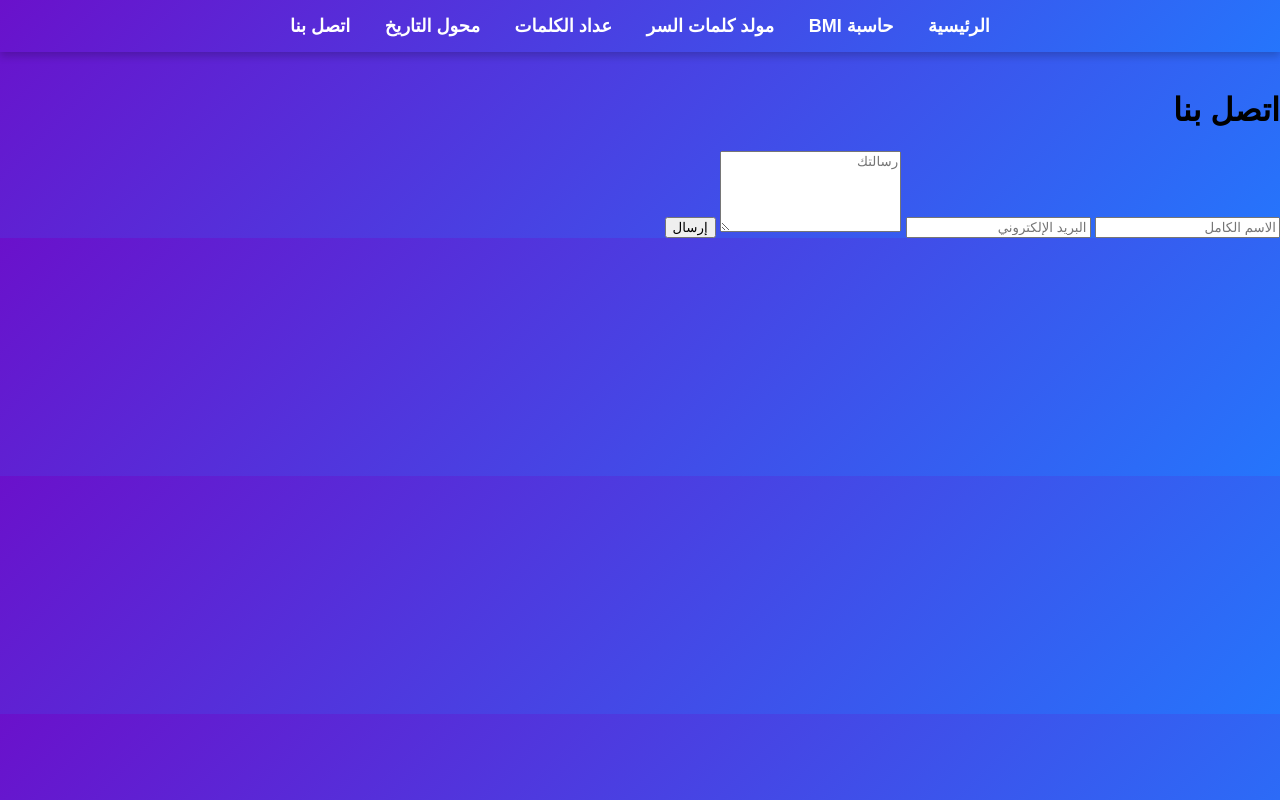
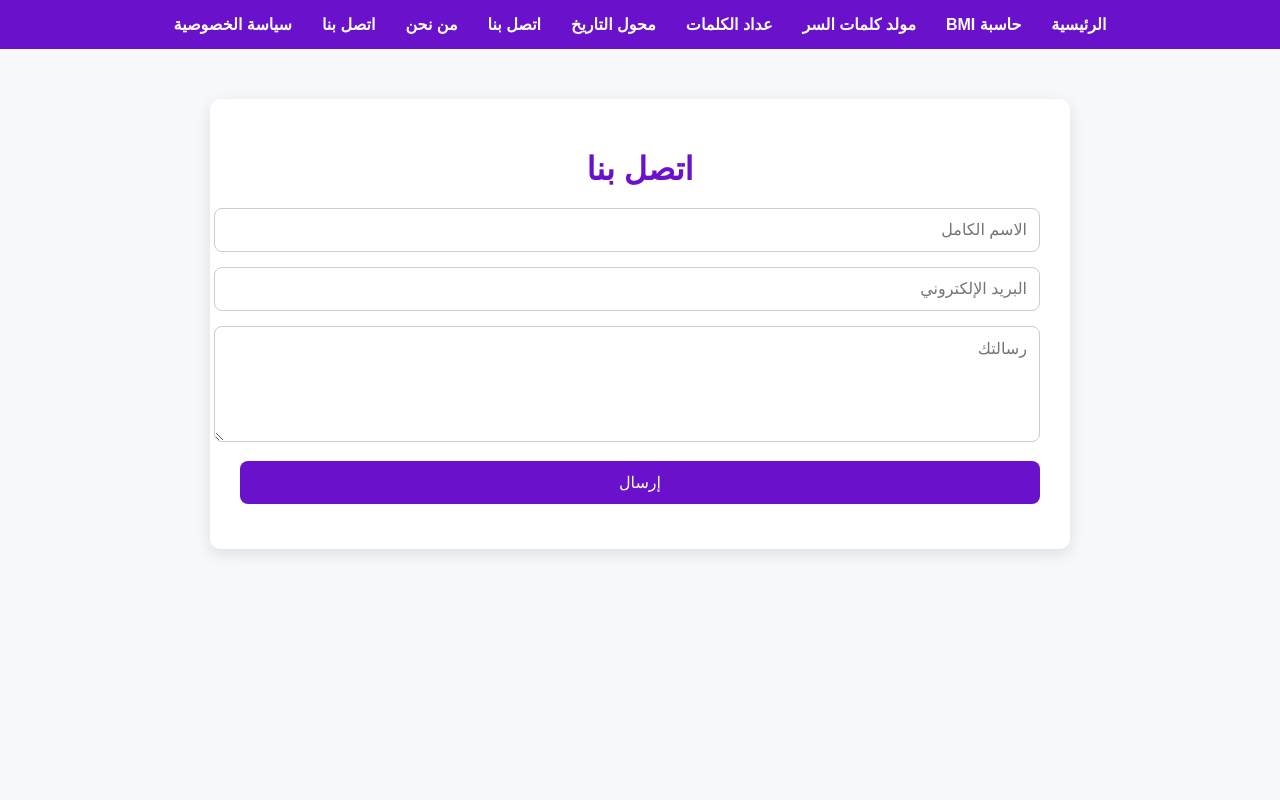
Before and after one commit to RidaKhouaja/age-calculator, a plain HTML site: page contact.html in a window 1280 px wide. Drawn offline with Linux system fonts and the light colour scheme.

Commit message:
autre modification

```diff
--- a/contact.html
+++ b/contact.html
@@ -5,7 +5,7 @@
 <meta name="viewport" content="width=device-width, initial-scale=1.0">
 <title>اتصل بنا</title>
 <meta name="description" content="تواصل معنا لأي استفسار أو اقتراح.">
-<link rel="stylesheet" href="style.css">
+<link rel="stylesheet" href="legal.css">
 </head>
 <body>
 <nav>
@@ -16,6 +16,9 @@
         <li><a href="wordcounter.html">عداد الكلمات</a></li>
         <li><a href="date-converter.html">محول التاريخ</a></li>
         <li><a href="contact.html" class="active">اتصل بنا</a></li>
+        <li><a href="about.html">من نحن</a></li>
+        <li><a href="contact.html">اتصل بنا</a></li>
+        <li><a href="privacy.html">سياسة الخصوصية</a></li>
     </ul>
 </nav>
 <div class="container">
--- /dev/null
+++ b/legal.css
@@ -0,0 +1,70 @@
+body {
+    font-family: 'Cairo', sans-serif;
+    background: #f7f8fc;
+    margin: 0;
+    padding: 0;
+    direction: rtl;
+}
+
+nav {
+    background: #6a11cb;
+    display: flex;
+    justify-content: center;
+    padding: 15px;
+}
+nav ul {
+    list-style: none;
+    margin: 0;
+    padding: 0;
+    display: flex;
+}
+nav ul li {
+    margin: 0 15px;
+}
+nav ul li a {
+    text-decoration: none;
+    color: white;
+    font-weight: bold;
+}
+nav ul li a:hover {
+    color: #ffd700;
+}
+
+.container {
+    max-width: 800px;
+    margin: 50px auto;
+    background: white;
+    padding: 30px;
+    border-radius: 10px;
+    box-shadow: 0 5px 15px rgba(0,0,0,0.1);
+}
+
+h1 {
+    color: #6a11cb;
+    text-align: center;
+    margin-bottom: 20px;
+}
+p {
+    font-size: 18px;
+    color: #333;
+    line-height: 1.8;
+}
+
+form input, form textarea, form button {
+    width: 100%;
+    margin-bottom: 15px;
+    padding: 12px;
+    font-size: 16px;
+    border-radius: 8px;
+    border: 1px solid #ccc;
+}
+form button {
+    background: #6a11cb;
+    color: white;
+    border: none;
+    cursor: pointer;
+    transition: 0.3s;
+}
+form button:hover {
+    background: #2575fc;
+}
```
Also changed, not shown: BMI.html (+3 -0 lines), Password.html (+3 -0 lines), about.html (+3 -1 lines), date-converter.html (+3 -0 lines), index.html (+3 -0 lines), privacy.html (+1 -1 lines), wordcounter.html (+3 -0 lines).
